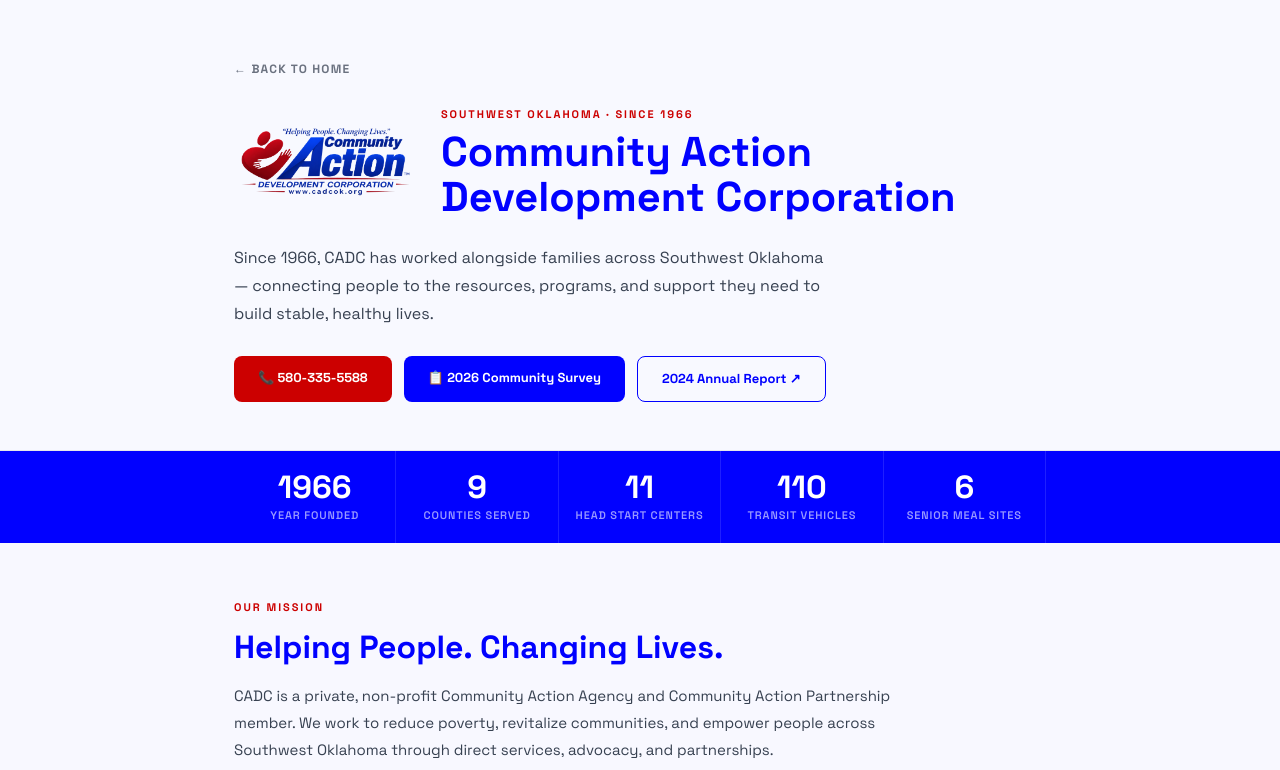
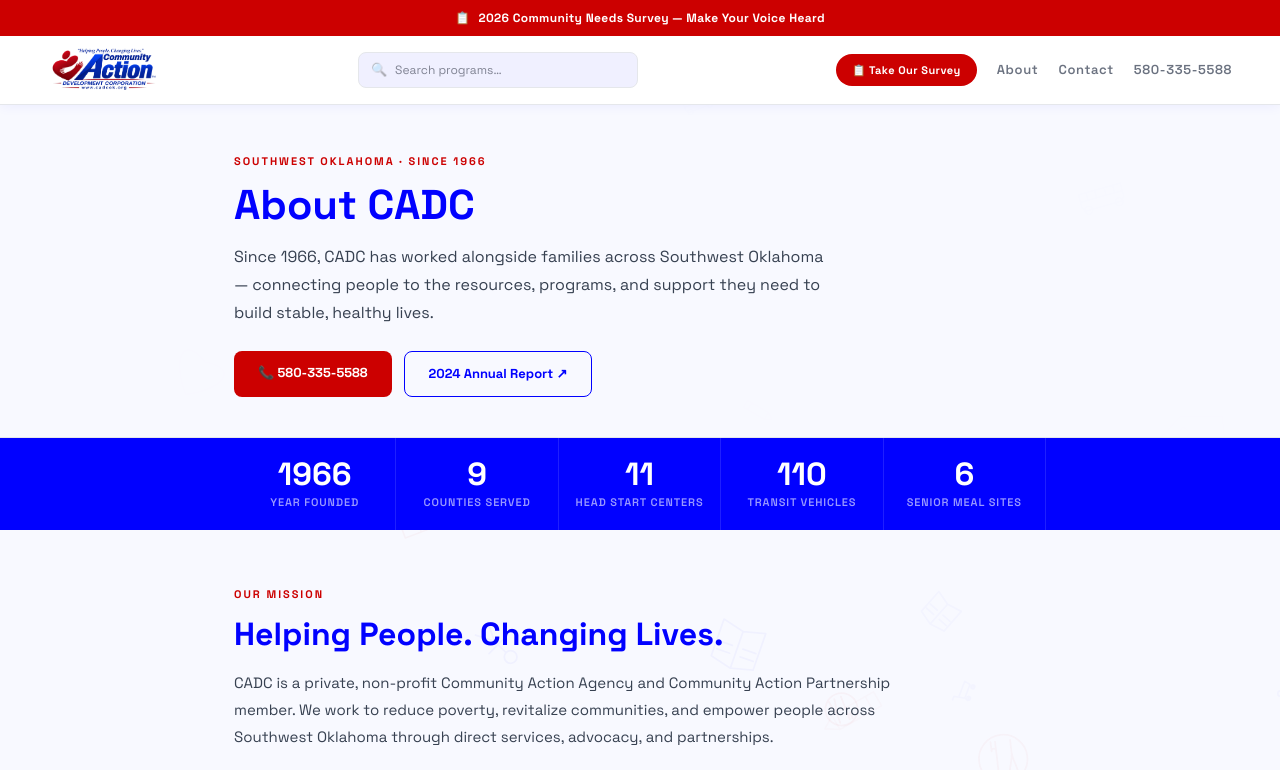
Before and after one commit to ironsilkstrategies/CADC, a Next.js app: page /about in a window 1280 px wide. Shown: the top 770 px of the page. Built offline with nearby package versions, Linux system fonts and the light colour scheme.

Commit message:
Add files via upload

```diff
--- a/app/about/page.tsx
+++ b/app/about/page.tsx
@@ -3,6 +3,7 @@
 import { useState } from "react";
 import Link from "next/link";
 import { contact, complianceDocs } from "@/lib/org";
+import CADCShell from "@/components/CADCShell";
 
 // ─── Data ─────────────────────────────────────────────────────────────────────
 
@@ -679,44 +680,21 @@
   const annualReport = complianceDocs.find((d: { label: string }) => d.label === "2024 Annual Report");
 
   return (
-    <div className="min-h-screen" style={{ background: "#F8F8FF", fontFamily: "'Space Grotesk', 'Inter', sans-serif" }}>
+    <CADCShell mainId="main-about-content">
 
-      {/* Skip to main content */}
-      <a href="#main-about-content" style={{ position: "absolute", left: "-9999px", top: "auto", width: 1, height: 1, overflow: "hidden", zIndex: 9999, background: "#0101FF", color: "white", padding: "12px 20px", fontWeight: 700, fontSize: 14, textDecoration: "none" }}
-        onFocus={e => { e.currentTarget.style.left = "0"; e.currentTarget.style.width = "auto"; e.currentTarget.style.height = "auto"; }}
-        onBlur={e => { e.currentTarget.style.left = "-9999px"; e.currentTarget.style.width = "1px"; e.currentTarget.style.height = "1px"; }}
-      >Skip to main content</a>
-
-      {/* Hero */}
-      <header style={{ background: "#F8F9FF", borderBottom: "1px solid #e5e7eb", padding: "56px 0 48px", position: "relative" }}>
+      {/* Hero — no standalone nav needed, shell handles it */}
+      <header style={{ background: "rgba(248,249,255,0.92)", borderBottom: "1px solid #e5e7eb", padding: "48px 0 40px" }}>
         <div style={{ maxWidth: 860, margin: "0 auto", padding: "0 24px" }}>
-          <Link href="/" aria-label="Back to CADC home page" style={{ display: "inline-flex", alignItems: "center", gap: 6, color: "#6b7280", fontSize: 12, fontWeight: 700, letterSpacing: "0.1em", textTransform: "uppercase", textDecoration: "none", marginBottom: 28 }}>
-            ← Back to Home
-          </Link>
-          <div style={{ display: "flex", alignItems: "center", gap: 24, marginBottom: 24, flexWrap: "wrap" }}>
-            <img src="/images/cadc-logo.png" alt="CADC Community Action Development Corporation" style={{ height: 72, width: "auto" }} />
-            <div>
-              <p style={{ color: "#CC0000", fontSize: 11, fontWeight: 700, letterSpacing: "0.18em", textTransform: "uppercase", marginBottom: 6 }}>Southwest Oklahoma · Since 1966</p>
-              <h1 style={{ color: "#0101FF", fontSize: "clamp(1.6rem,4vw,2.6rem)", fontWeight: 800, lineHeight: 1.1, margin: 0 }}>
-                Community Action<br />Development Corporation
-              </h1>
-            </div>
-          </div>
-          <p style={{ color: "#374151", fontSize: 16, lineHeight: 1.75, maxWidth: 600, marginBottom: 28 }}>
+          <p style={{ color: "#CC0000", fontSize: 11, fontWeight: 700, letterSpacing: "0.18em", textTransform: "uppercase", marginBottom: 12 }}>Southwest Oklahoma · Since 1966</p>
+          <h1 style={{ color: "#0101FF", fontSize: "clamp(1.6rem,4vw,2.6rem)", fontWeight: 800, lineHeight: 1.1, marginBottom: 16 }}>
+            About CADC
+          </h1>
+          <p style={{ color: "#374151", fontSize: 16, lineHeight: 1.75, maxWidth: 600, marginBottom: 24 }}>
             Since 1966, CADC has worked alongside families across Southwest Oklahoma — connecting people to the resources, programs, and support they need to build stable, healthy lives.
           </p>
           <div style={{ display: "flex", gap: 12, flexWrap: "wrap" }}>
             <a href={`tel:+1${contact.mainPhone.replace(/\D/g,"")}`} aria-label={`Call CADC main office at ${contact.mainPhone}`} style={{ background: "#CC0000", color: "white", padding: "12px 24px", borderRadius: 8, fontWeight: 700, fontSize: 13, textDecoration: "none" }}>
               📞 {contact.mainPhone}
-            </a>
-            <a
-              href="https://www.surveymonkey.com/r/26cadcneeds"
-              target="_blank"
-              rel="noopener noreferrer"
-              aria-label="Take the 2026 CADC Community Needs Survey (opens in new tab)"
-              style={{ background: "#0101FF", color: "white", padding: "12px 24px", borderRadius: 8, fontWeight: 700, fontSize: 13, textDecoration: "none" }}
-            >
-              📋 2026 Community Survey
             </a>
             {annualReport && (
               <a href={(annualReport as { href: string }).href} target="_blank" rel="noopener noreferrer" aria-label="Download 2024 Annual Report (opens in new tab)" style={{ border: "1px solid #0101FF", color: "#0101FF", padding: "12px 24px", borderRadius: 8, fontWeight: 700, fontSize: 13, textDecoration: "none" }}>
@@ -823,24 +801,6 @@
         </section>
 
       </main>
-
-      {/* ADA compliance styles */}
-      <style>{`
-        *:focus-visible {
-          outline: 3px solid #0101FF !important;
-          outline-offset: 3px !important;
-          border-radius: 4px;
-        }
-        @media (prefers-reduced-motion: reduce) {
-          *, *::before, *::after {
-            animation-duration: 0.01ms !important;
-            transition-duration: 0.01ms !important;
-          }
-        }
-        @media (forced-colors: active) {
-          button, a { border: 1px solid ButtonText; }
-        }
-      `}</style>
-    </div>
+    </CADCShell>
   );
 }
```
